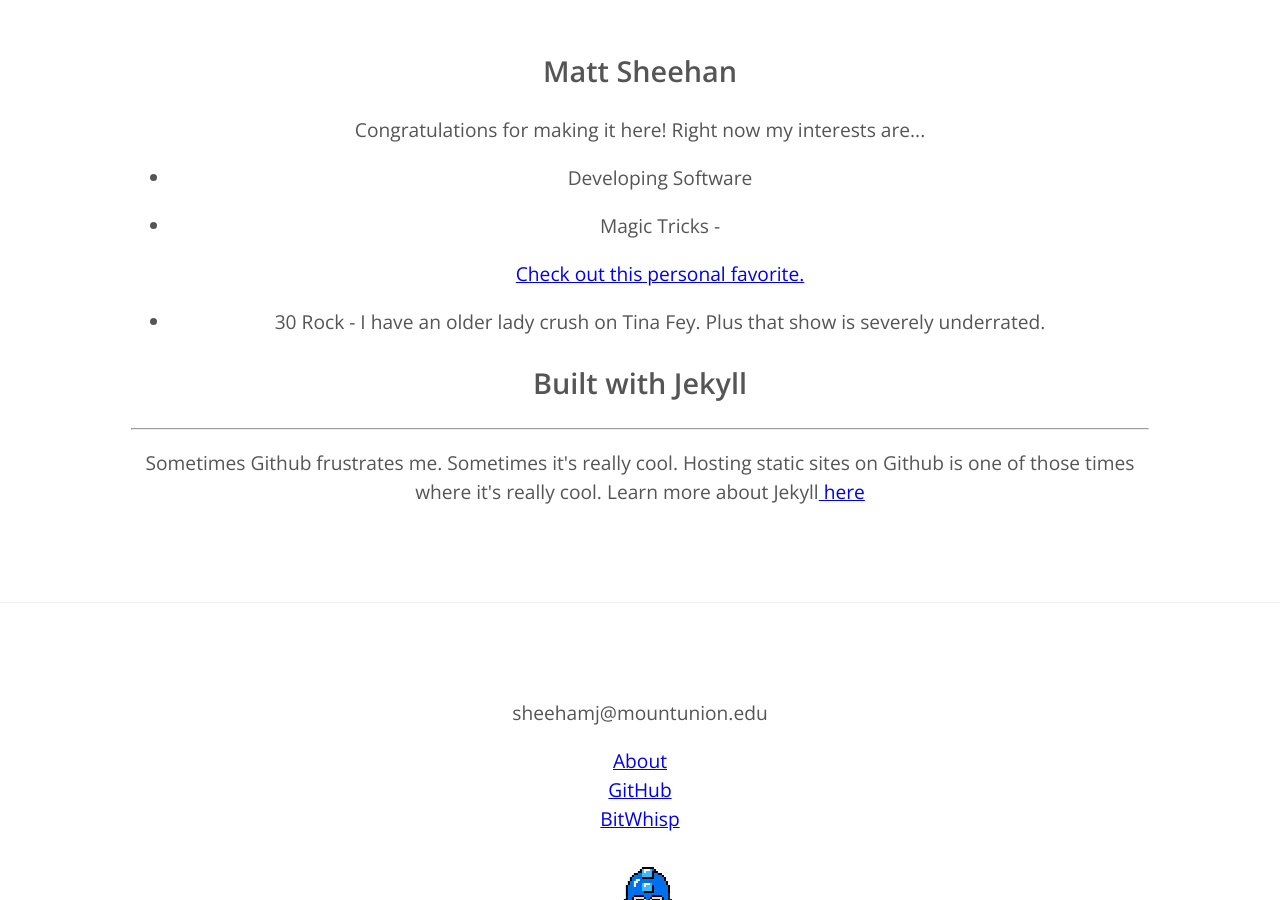
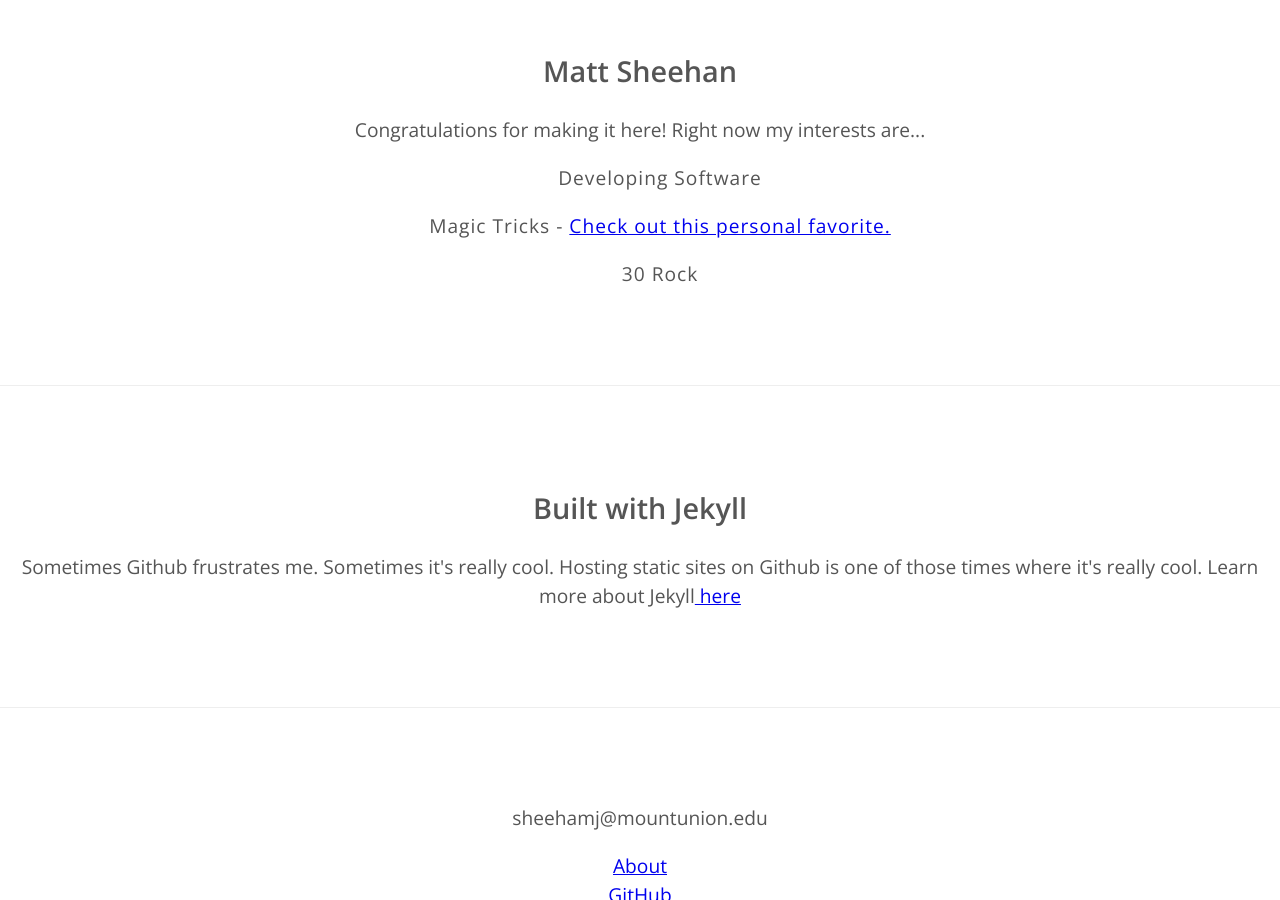
Before and after one commit to mattamabeli/drunken-ironman, a Jekyll site: the page built from about.html, in a window 1280 px wide and 900 px high, scrolled down 369 px. Built offline with Jekyll 4.4.1, drawn with Linux system fonts in a browser that asks for light colours.

Commit message:
css updates

```diff
--- a/_layouts/about.html
+++ b/_layouts/about.html
@@ -7,24 +7,29 @@
             <h2>Matt Sheehan</h2>
             <div>
                 <p>Congratulations for making it here! Right now my interests are...</p>
-                <ul>
+                <ul class="posts">
                     <li>
                         <p>Developing Software</p>
                     </li>
                     <li>
-                        <p>Magic Tricks - </p>
-                        <a href='http://www.youtube.com/watch?v=duQPUMCRALY'>Check out this personal favorite.</a>
+                        <p>
+                            Magic Tricks -
+                            <a href='http://www.youtube.com/watch?v=duQPUMCRALY'>Check out this personal favorite.</a>
+                        </p>
                     </li>
                     <li>
-                        <p>30 Rock - I have an older lady crush on Tina Fey. Plus that show is severely underrated.</p>
+                        <p>30 Rock</p>
                     </li>
                 </ul>
             </div>
         </div>
-
+    </div>
+</section>
+<section>
+    <div>
         <div>
-            <h2>Built with Jekyll</h2><hr>
-            <div id="post">
+            <h2>Built with Jekyll</h2>
+            <div>
                 <p>Sometimes Github frustrates me. Sometimes it's really cool. Hosting static sites on Github is one of those times where it's really cool. Learn more about Jekyll<a href='http://jekyllrb.com/'> here</a></p>
             </div>
         </div>
```
